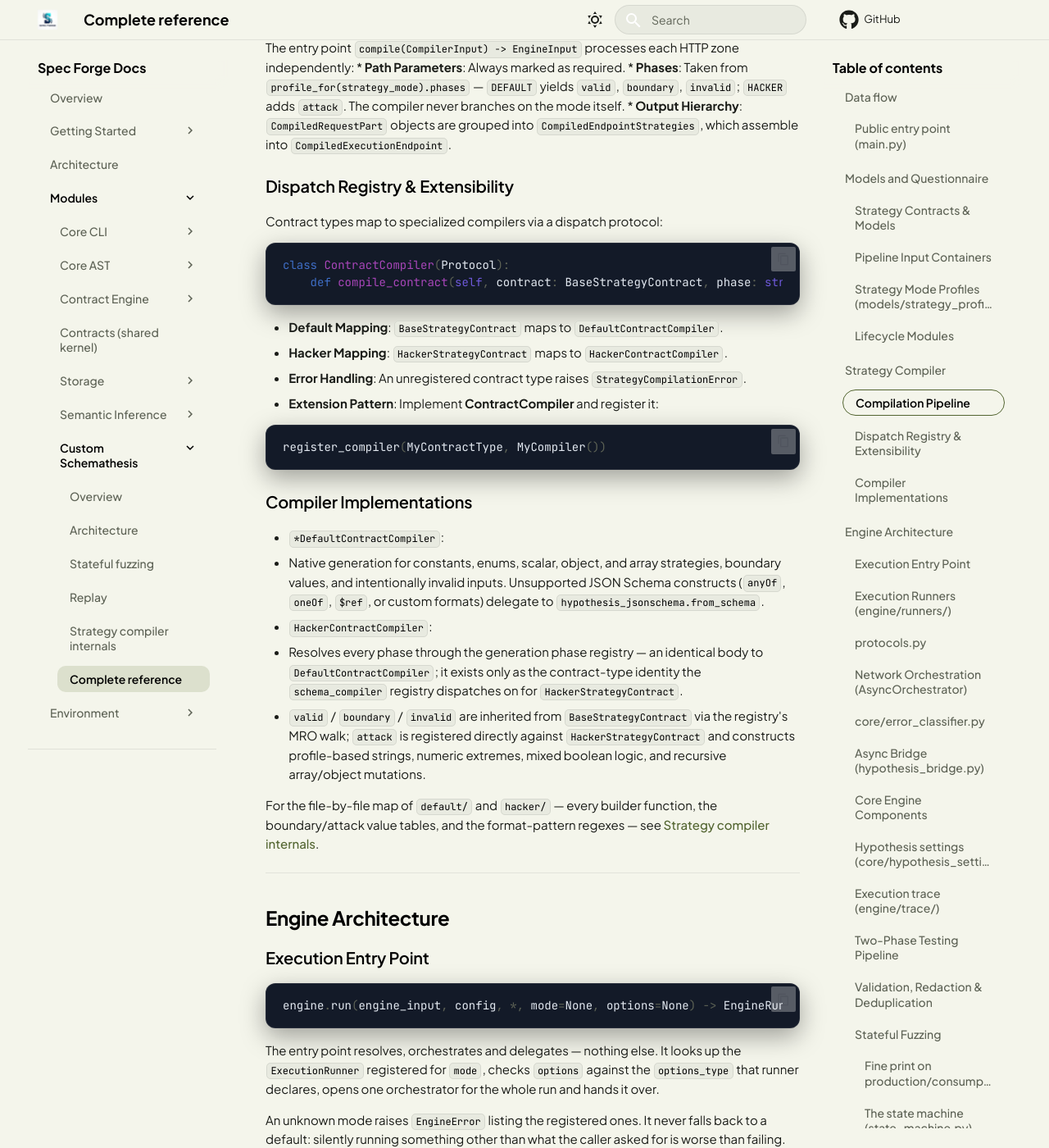
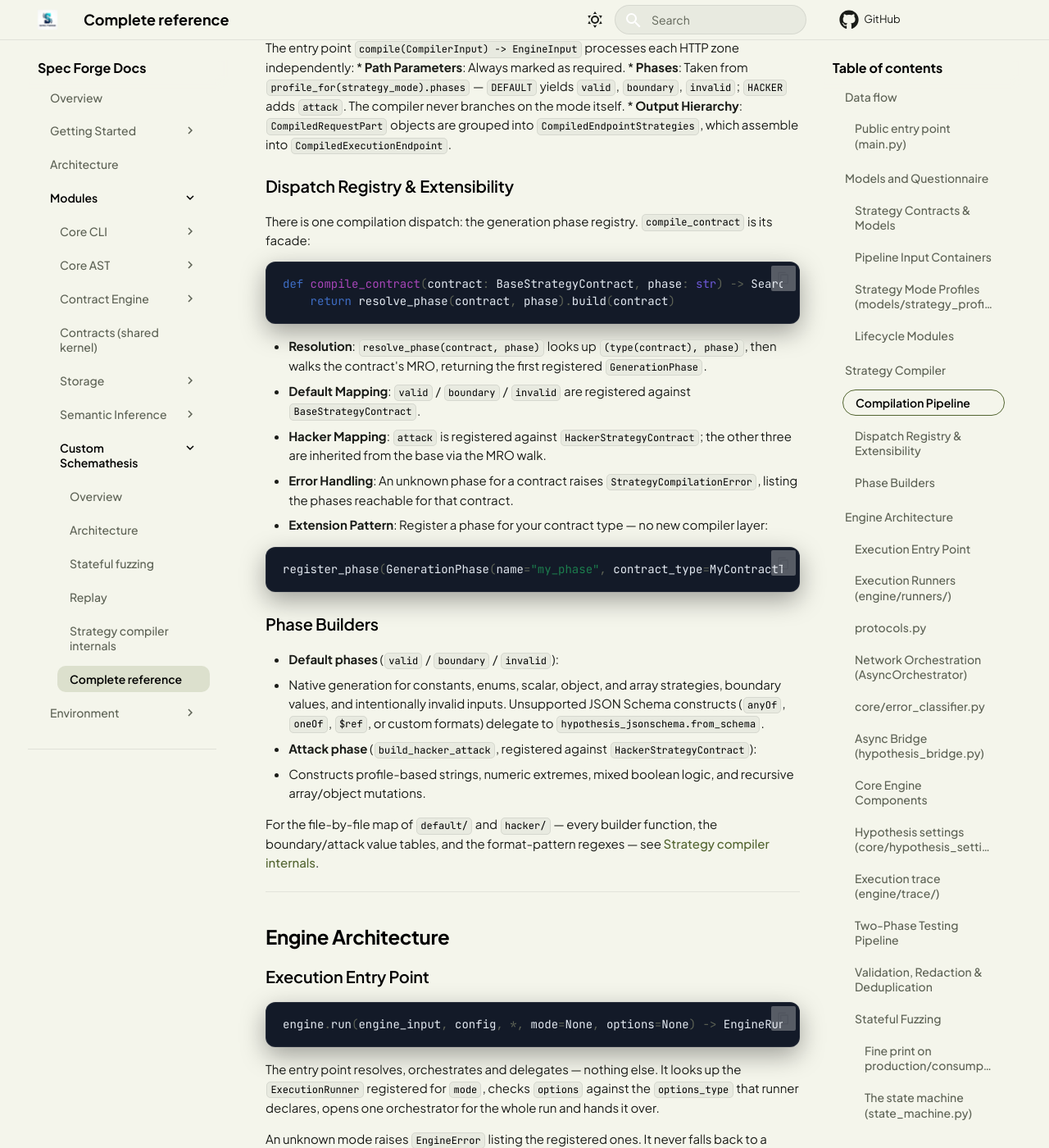
Before and after one commit to Spec-Forge-Testing/specforge-docs, an MkDocs documentation site: the page built from docs/modules/custom-schemathesis/reference.md, in a window 1280 px wide and 1400 px high, scrolled down 3511 px. Shown: the whole window at 82% size. Built offline with MkDocs 1.6.1 and Material for MkDocs 9.7.7, drawn with Linux system fonts in a browser that asks for light colours; comment, search, counter and statistics services are not loaded.

Commit message:
docs(custom-schemathesis): collapse the contract-type compiler into the phase registry

````diff
--- a/docs/modules/custom-schemathesis/reference.md
+++ b/docs/modules/custom-schemathesis/reference.md
@@ -106,31 +106,31 @@ The entry point `compile(CompilerInput) -> EngineInput` processes each HTTP zone
 * **Output Hierarchy**: `CompiledRequestPart` objects are grouped into `CompiledEndpointStrategies`, which assemble into `CompiledExecutionEndpoint`.
 
 ### Dispatch Registry & Extensibility
-Contract types map to specialized compilers via a dispatch protocol:
+There is one compilation dispatch: the generation phase registry. `compile_contract` is its facade:
 
 ```python
-class ContractCompiler(Protocol):
-    def compile_contract(self, contract: BaseStrategyContract, phase: str) -> SearchStrategy: ...
+def compile_contract(contract: BaseStrategyContract, phase: str) -> SearchStrategy:
+    return resolve_phase(contract, phase).build(contract)
 ```
 
-* **Default Mapping**: ``BaseStrategyContract`` maps to ``DefaultContractCompiler``.
-* **Hacker Mapping**: ``HackerStrategyContract`` maps to ``HackerContractCompiler``.
-* **Error Handling**: An unregistered contract type raises ``StrategyCompilationError``.
-* **Extension Pattern**: Implement **ContractCompiler** and register it:
+* **Resolution**: `resolve_phase(contract, phase)` looks up `(type(contract), phase)`, then walks the contract's MRO, returning the first registered `GenerationPhase`.
+* **Default Mapping**: ``valid`` / ``boundary`` / ``invalid`` are registered against ``BaseStrategyContract``.
+* **Hacker Mapping**: ``attack`` is registered against ``HackerStrategyContract``; the other three are inherited from the base via the MRO walk.
+* **Error Handling**: An unknown phase for a contract raises ``StrategyCompilationError``, listing the phases reachable for that contract.
+* **Extension Pattern**: Register a phase for your contract type — no new compiler layer:
 
 ```python
-register_compiler(MyContractType, MyCompiler())
+register_phase(GenerationPhase(name="my_phase", contract_type=MyContractType, build=my_builder))
 ```
 
-### Compiler Implementations
+### Phase Builders
 
-* ``*DefaultContractCompiler``:
+* **Default phases** (`valid` / `boundary` / `invalid`):
    * Native generation for constants, enums, scalar, object, and array strategies, boundary values, and intentionally invalid inputs.
    Unsupported JSON Schema constructs (``anyOf``, `oneOf`, ``$ref``, or custom formats) delegate to ``hypothesis_jsonschema.from_schema``.
 
-* ``HackerContractCompiler``:
-   * Resolves every phase through the generation phase registry — an identical body to ``DefaultContractCompiler``; it exists only as the contract-type identity the ``schema_compiler`` registry dispatches on for ``HackerStrategyContract``.
-   * ``valid`` / ``boundary`` / ``invalid`` are inherited from ``BaseStrategyContract`` via the registry's MRO walk; ``attack`` is registered directly against ``HackerStrategyContract`` and constructs profile-based strings, numeric extremes, mixed boolean logic, and recursive array/object mutations.
+* **Attack phase** (`build_hacker_attack`, registered against ``HackerStrategyContract``):
+   * Constructs profile-based strings, numeric extremes, mixed boolean logic, and recursive array/object mutations.
 
 For the file-by-file map of `default/` and `hacker/` — every builder
 function, the boundary/attack value tables, and the format-pattern regexes —
````
Also changed, not shown: docs/modules/custom-schemathesis/architecture.md (+4 -2 lines), docs/modules/custom-schemathesis/strategy-compiler-internals.md (+5 -21 lines).
